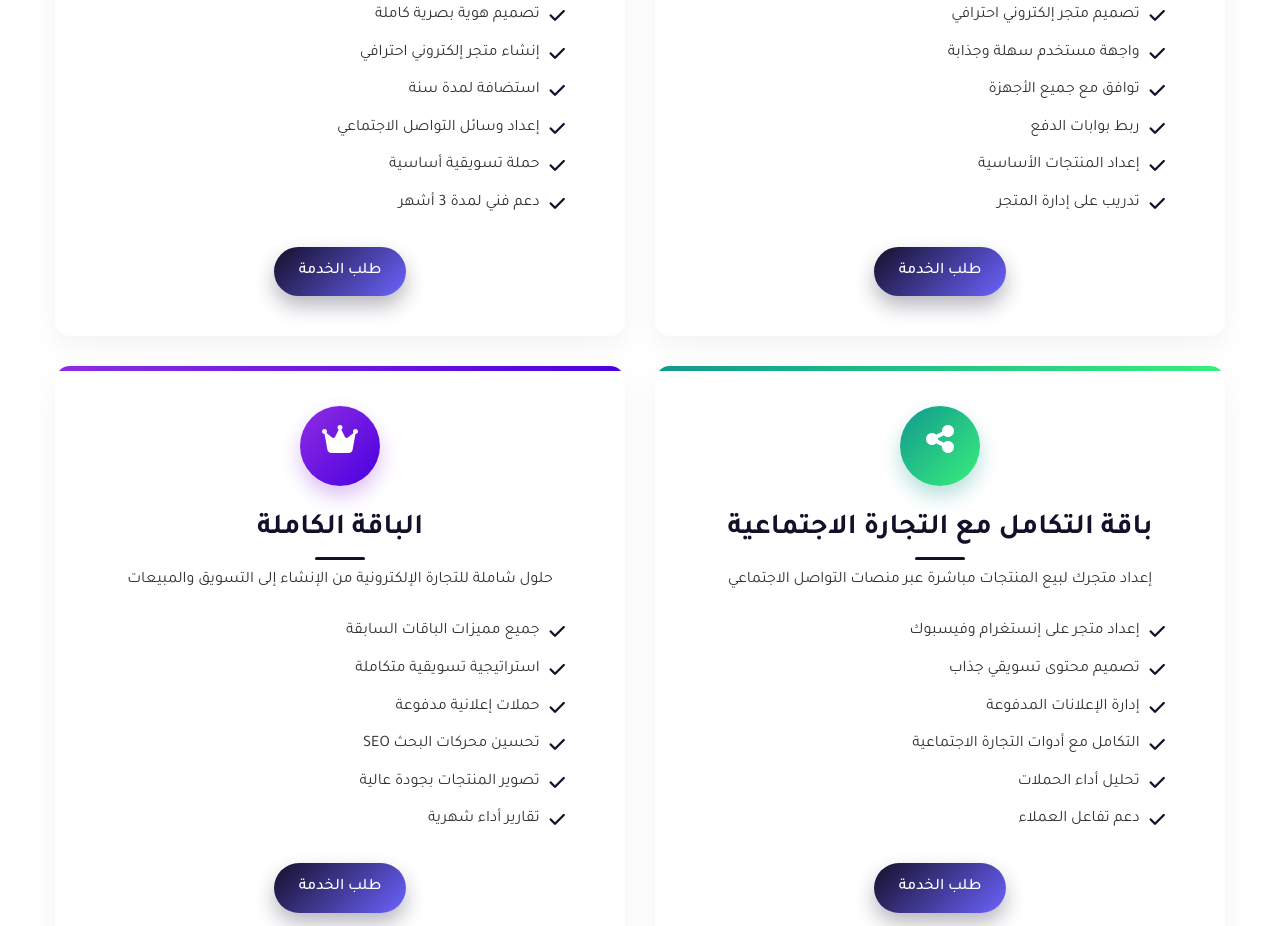
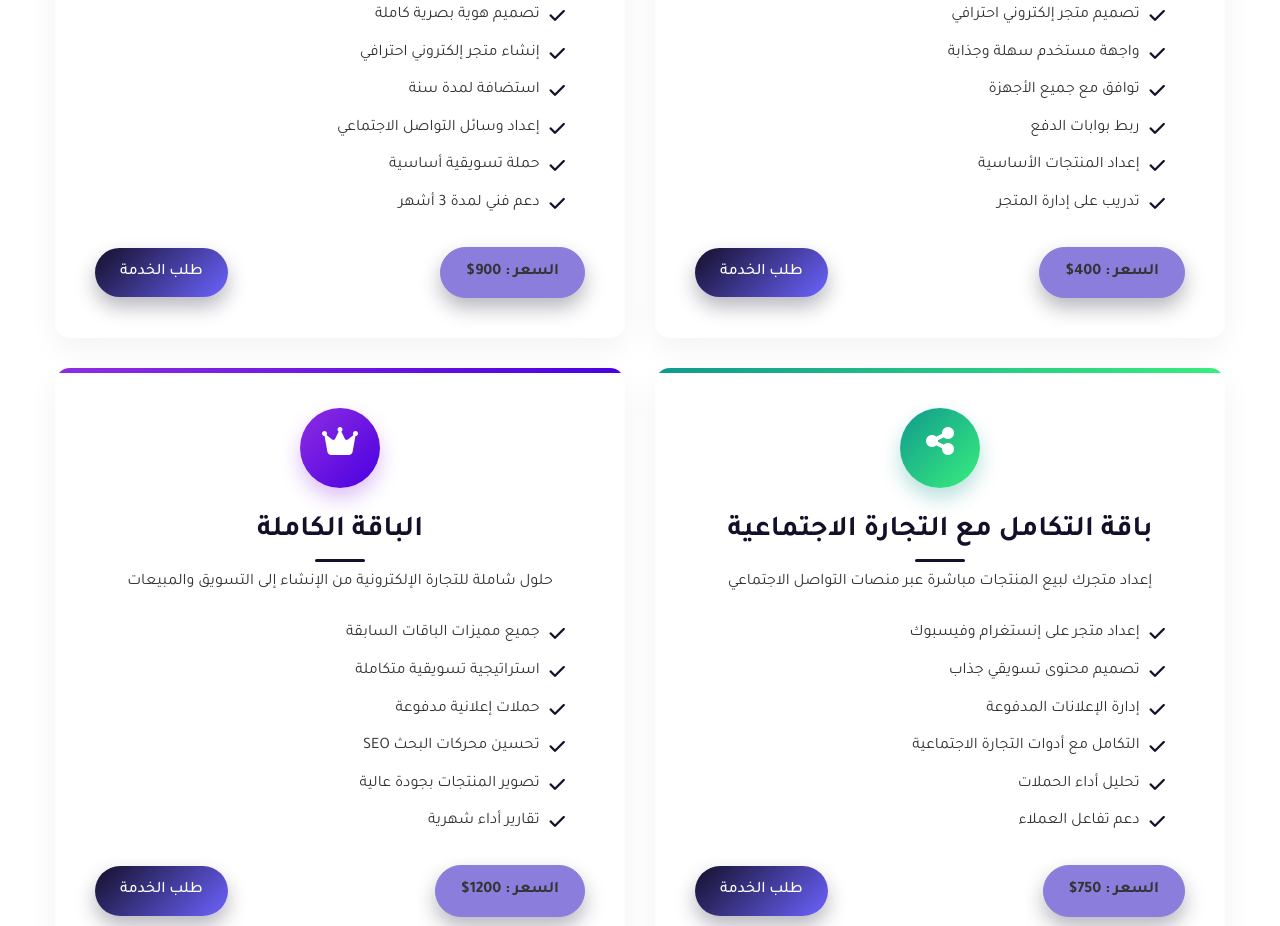
Before and after one commit to its-hesham/Portfolio, a plain HTML site: page services.html in a window 1280 px wide. Shown: the part 874-1800 px from the top of the page. Drawn offline with Linux system fonts and the light colour scheme.

Commit message:
edit something

```diff
--- a/assets/css/style.css
+++ b/assets/css/style.css
@@ -1814,6 +1814,39 @@ img {
   backdrop-filter: blur(20px);
   -webkit-backdrop-filter: blur(20px);
   border-radius: 50px;
-}.page-header {
-    margin: 8rem 0 0 0;
-}
+}
+
+.page-header {
+  margin: 8rem 0 0 0;
+}
+
+
+
+
+
+
+
+
+.priceAndSend {
+  display: flex;
+  justify-content: space-between;
+  align-items: center;
+  gap: 7px;
+}
+
+.priceAndSend span {
+  border: 1px solid #8A7DDB;
+  padding: 12px 25px;
+  font-weight: bold;
+  font-size: 1rem;
+  border-radius: 50px;
+  box-shadow: 0 10px 20px rgba(var(--primary-rgb), 0.3);
+  background: #8A7DDB;
+  cursor: pointer;
+  transition: all .5s;
+}
+
+.priceAndSend span:hover {
+  transform: translateY(-3px);
+  box-shadow: 0 15px 30px rgba(var(--primary-rgb), 0.4);
+}
--- a/services.html
+++ b/services.html
@@ -444,7 +444,12 @@
                   <span>تدريب على إدارة المتجر</span>
                 </li>
               </ul>
-              <a href="https://wa.me/+966596533265?text=مرحبًا!%20أنا%20مهتم%20بباقة%20الإنشاء%20لإنشاء%20متجري%20الإلكتروني.%20ممكن%20نتكلم%20عن%20التفاصيل؟" class="btn"> طلب الخدمة </a>
+              <div class="priceAndSend">
+                <span>
+                  السعر : 400$
+                </span>
+                <a href="https://wa.me/+966596533265?text=مرحبًا!%20أنا%20مهتم%20بباقة%20الإنشاء%20لإنشاء%20متجري%20الإلكتروني.%20ممكن%20نتكلم%20عن%20التفاصيل؟" class="btn"> طلب الخدمة </a>
+              </div>
             </div>
 
             <!-- باقة رواد الأعمال -->
@@ -480,7 +485,14 @@
                   <span>دعم فني لمدة 3 أشهر</span>
                 </li>
               </ul>
+
+
+              <div class="priceAndSend">
+                <span>
+                  السعر : 900$
+                </span>
               <a href="https://wa.me/+966596533265?text=مرحبًا!%20أحب%20أعرف%20أكثر%20عن%20باقة%20رواد%20الأعمال%20لدعم%20مشروعي.%20ممكن%20تفاصيل%20إضافية؟" class="btn"> طلب الخدمة </a>
+              </div>
             </div>
 
 
@@ -518,7 +530,13 @@
                   <span>دعم تفاعل العملاء</span>
                 </li>
               </ul>
+
+              <div class="priceAndSend">
+                <span>
+                  السعر : 750$
+                </span>
               <a href="https://wa.me/+966596533265?text=مرحبًا!%20مهتم%20بباقة%20التكامل%20مع%20التجارة%20الاجتماعية%20لزيادة%20مبيعاتي.%20ممكن%20أعرف%20المزيد؟" class="btn"> طلب الخدمة </a>
+              </div>
             </div>
 
             <!-- الباقة الكاملة -->
@@ -556,7 +574,14 @@
                   <span>تقارير أداء شهرية</span>
                 </li>
               </ul>
+
+
+              <div class="priceAndSend">
+                <span>
+                  السعر : 1200$
+                </span>
               <a href="https://wa.me/+966596533265?text=مرحبًا!%20أريد%20استكشاف%20الباقة%20الكاملة%20لتنمية%20متجري%20الإلكتروني.%20ممكن%20تفاصيل%20أكثر؟" class="btn"> طلب الخدمة </a>
+              </div>
             </div>
           </div>
         </div>
```
Also changed, not shown: 1 other file.
